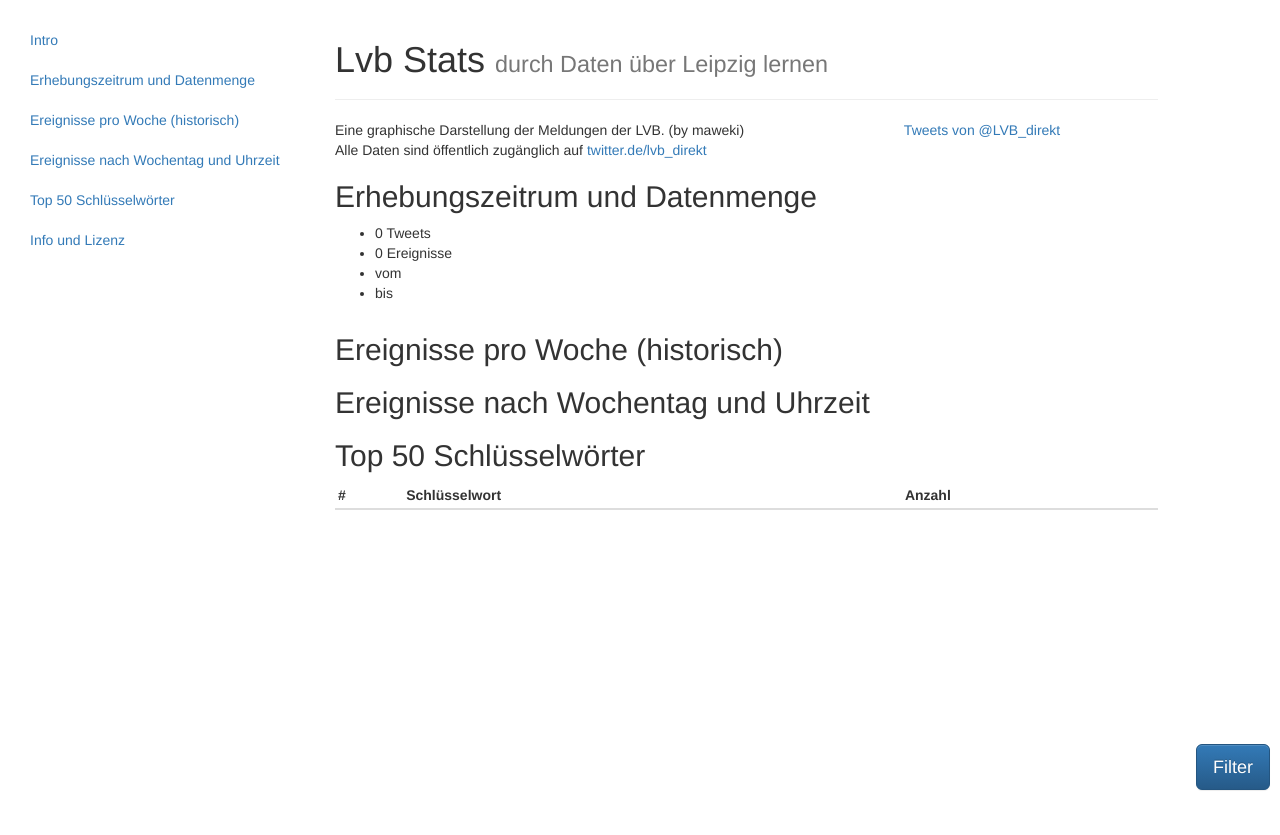
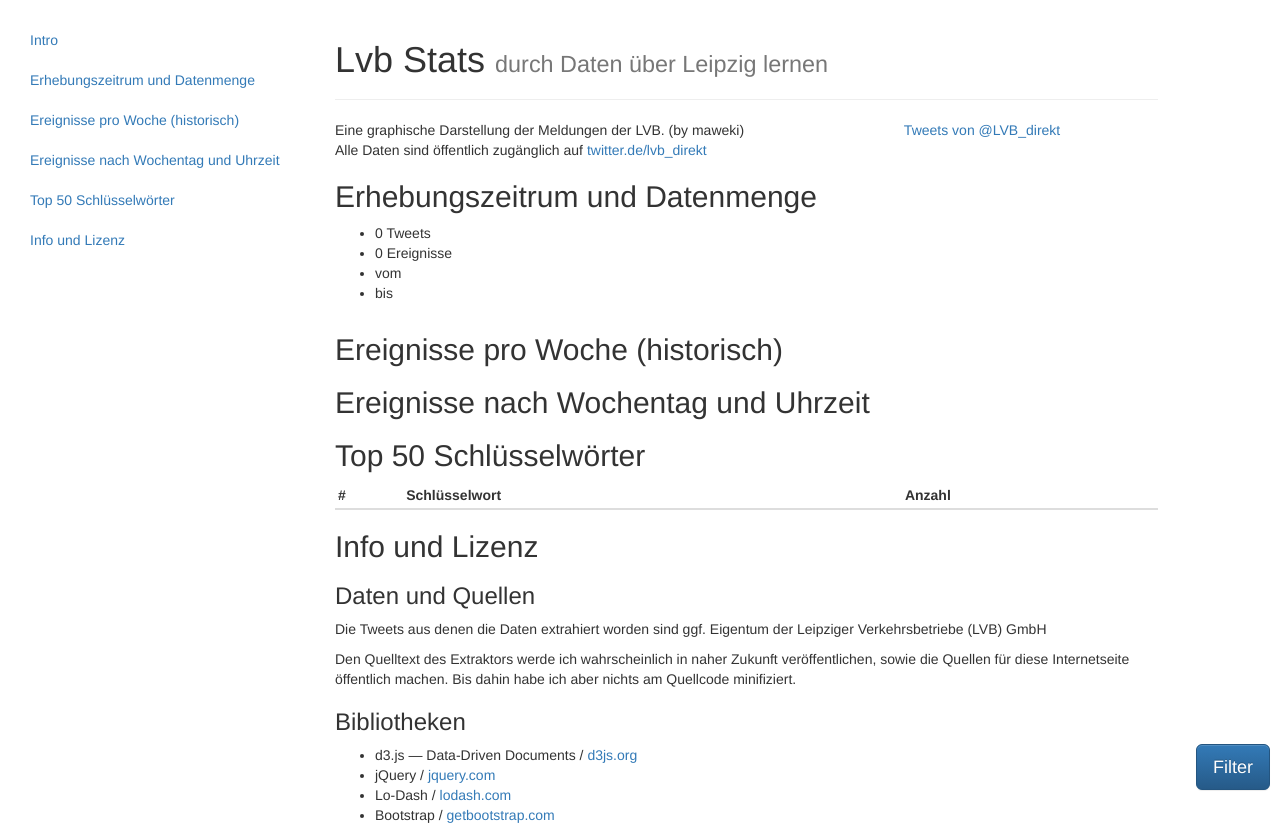
Before and after one commit to maweki/lvbstats, a plain HTML site: page webpage/index.html in a window 1280 px wide. Before the commit the page ends 800 px from the top, so only its background shows below. Drawn offline with nearby package versions, Linux system fonts and the light colour scheme; no server answers.

Commit message:
Licence und Info

```diff
--- a/webpage/index.html
+++ b/webpage/index.html
@@ -117,6 +117,20 @@
 
             </tbody>
           </table>
+
+          <h2 id="licence">Info und Lizenz</h2>
+          <h3>Daten und Quellen</h3>
+          <p>Die Tweets aus denen die Daten extrahiert worden sind ggf. Eigentum der Leipziger Verkehrsbetriebe (LVB) GmbH</p>
+          <p>Den Quelltext des Extraktors werde ich wahrscheinlich in naher
+            Zukunft veröffentlichen, sowie die Quellen für diese Internetseite
+            öffentlich machen. Bis dahin habe ich aber nichts am Quellcode minifiziert.</p>
+          <h3>Bibliotheken</h3>
+          <ul>
+            <li>d3.js &mdash;  Data-Driven Documents / <a href="http://d3js.org/">d3js.org</a></li>
+            <li>jQuery / <a href="http://jquery.com/">jquery.com</a></li>
+            <li>Lo-Dash / <a href="http://lodash.com/">lodash.com</a></li>
+            <li>Bootstrap / <a href="http://getbootstrap.com/">getbootstrap.com</a></li>
+          </ul>
         </div>
 
       </div>
```
